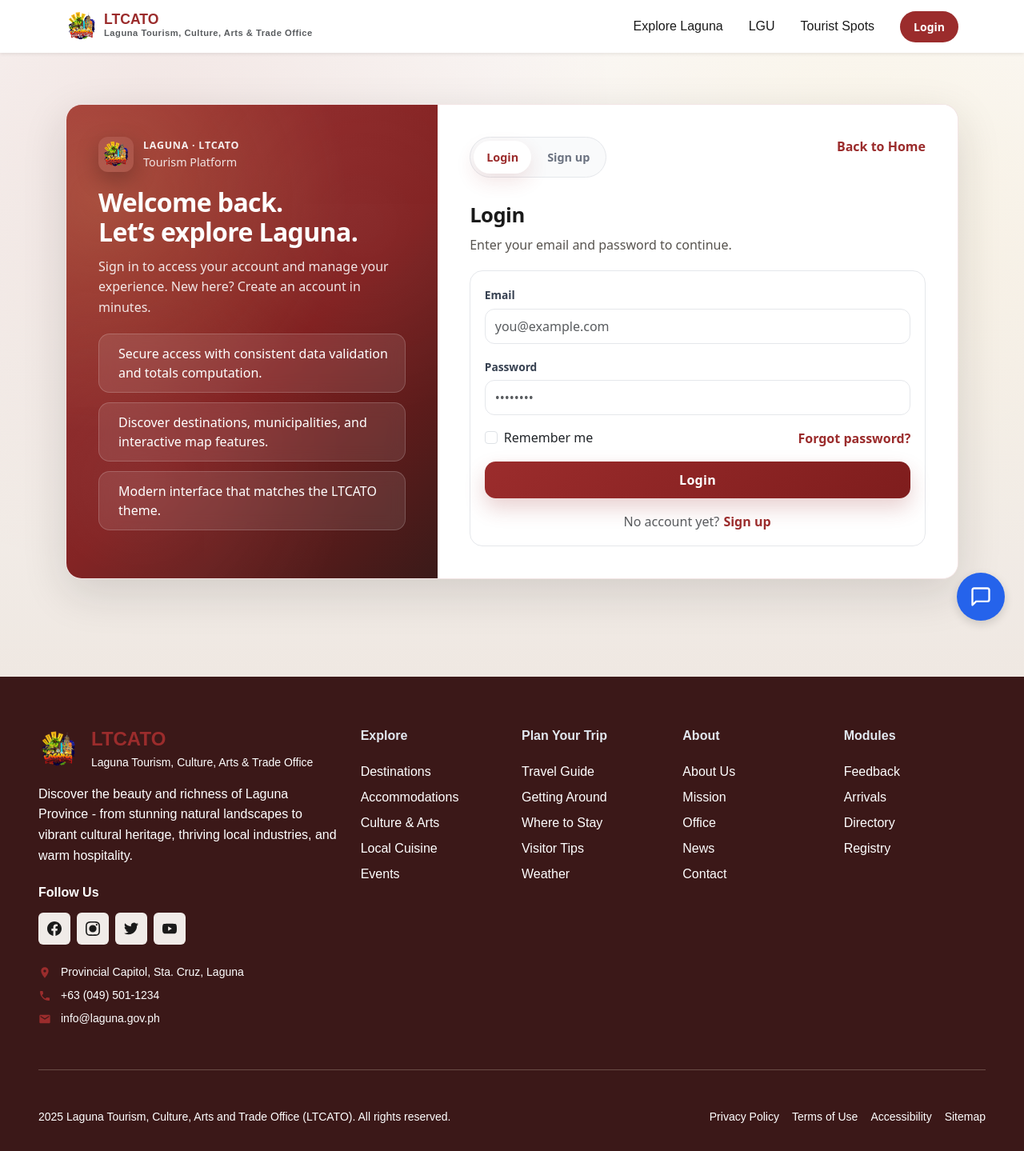
After one commit to LTCATO/ltcato, a Flask app: page /login-signup in a window 1280 px wide. The commit adds this page. Shown: the whole page at 80% size. Run offline with Flask 3, Linux system fonts and the light colour scheme; some libraries are stand-ins or nearby versions.

Commit message:
UI changes 2

```diff
--- a/controller/HomeController.py
+++ b/controller/HomeController.py
@@ -4,8 +4,8 @@ from supabase_client import supabase, service_supabase
 
 def home():
     # # Check if the domain has 'admin' in it
-    #if 'admin-ltcato' in request.host:
-    return render_template('views/admin_landing.html')
+    if 'admin-ltcato' in request.host:
+        return render_template('views/admin_landing.html')
 
     # Otherwise, serve the normal user landing page
     return render_template('views/client/home.html')
@@ -13,6 +13,9 @@ def home():
 
 def explore_map():
     return render_template('views/client/explore_map.html')
+
+def login_signup():
+    return render_template('views/client/login_signup.html')
 
 def destination_details(spot_id):
     """Route to view a dynamic destination detail page"""
--- a/controller/LoginController.py
+++ b/controller/LoginController.py
@@ -2,9 +2,9 @@ from flask import render_template, request, redirect, url_for, flash, session
 from supabase_client import supabase
 
 def login():
-    #if 'admin-ltcato' not in request.host:
-         #flash("Please log in with your administrator account to access the admin portal.", "info")
-         #return redirect(url_for("home_page"))  # Redirect to the public landing page instead of showing the login form
+    if 'admin-ltcato' not in request.host:
+         flash("Please log in with your administrator account to access the admin portal.", "info")
+         return redirect(url_for("home_page"))  # Redirect to the public landing page instead of showing the login form
 
     # If already logged in, redirect to dashboard
     if 'user' in session and session.get('role_name') == 'super_admin':
--- a/routes/routes.py
+++ b/routes/routes.py
@@ -1,4 +1,4 @@
-from controller.HomeController import home, explore_map, destination_details, municipalities, municipality_details, tourist_spots, lara_ai, test_uploader, platform_features, security, lgu_support
+from controller.HomeController import home, explore_map, login_signup, destination_details, municipalities, municipality_details, tourist_spots, lara_ai, test_uploader, platform_features, security, lgu_support
 from controller.LoginController import login, register, logout
 from controller.DashboardController import dashboardIndex, accounts, create_account, update_account, delete_account, lgu_dashboard, tourist_spots as lgu_tourist_spots, lgu_add_spot, lgu_get_spot_data, lgu_edit_spot, lgu_delete_spot
 from controller.ArrivalsController import arrivals
@@ -13,6 +13,10 @@ def register_routes(app):
     @app.route('/explore-map')
     def explore_map_page():
         return explore_map()
+
+    @app.route('/login-signup')
+    def login_signup_page():
+        return login_signup()
 
     @app.route('/destination/<spot_id>')
     def destination_details_page(spot_id):
--- a/templates/include/navbar.html
+++ b/templates/include/navbar.html
@@ -27,6 +27,11 @@
             <a class="nav-link" href="/tourist-spots">Tourist Spots</a>
           </li>
         </ul>
+        <div class="d-flex ms-lg-3 mt-3 mt-lg-0">
+          <a href="/login-signup" class="btn btn-sm px-3 py-2 fw-semibold text-white" style="background: var(--primary); border-radius: 999px;">
+            Login
+          </a>
+        </div>
       </div>
     </div>
 </nav>
--- /dev/null
+++ b/templates/views/client/login_signup.html
@@ -0,0 +1,383 @@
+{% extends 'base.html' %}
+
+{% block title %}Login / Sign up | LTCATO{% endblock %}
+
+{% block style %}
+<style>
+  .auth-page {
+    --auth-primary: var(--primary, #9b2c2c);
+    --auth-bg: var(--background, #faf7f5);
+    --auth-ink: var(--foreground, #1a1a1a);
+    --auth-muted: var(--muted-foreground, #57534e);
+    --auth-border: rgba(155, 44, 44, 0.12);
+    --auth-shadow: 0 18px 55px rgba(26, 26, 26, 0.14);
+    --auth-radius: 1.25rem;
+    min-height: calc(100vh - 20px);
+    background:
+      radial-gradient(circle at 15% 10%, rgba(155, 44, 44, 0.08) 0%, transparent 45%),
+      radial-gradient(circle at 85% 25%, rgba(253, 230, 138, 0.12) 0%, transparent 40%),
+      linear-gradient(180deg, var(--auth-bg) 0%, #efe8e2 100%);
+    padding: clamp(2.25rem, 5vw, 4rem) 0;
+  }
+
+  .auth-shell {
+    border-radius: var(--auth-radius);
+    background: #fff;
+    border: 1px solid var(--auth-border);
+    box-shadow: var(--auth-shadow);
+    overflow: hidden;
+  }
+
+  .auth-aside {
+    position: relative;
+    padding: clamp(1.75rem, 4vw, 2.5rem);
+    background:
+      radial-gradient(ellipse 120% 90% at 10% 20%, rgba(253, 230, 138, 0.18) 0%, transparent 55%),
+      linear-gradient(135deg, rgba(155, 44, 44, 0.96) 0%, #7f1d1d 55%, #1c1917 120%);
+    color: #fff;
+    min-height: 100%;
+  }
+
+  .auth-aside::after {
+    content: "";
+    position: absolute;
+    inset: 0;
+    background-image:
+      radial-gradient(circle at 20% 80%, rgba(255,255,255,0.08) 0%, transparent 45%),
+      radial-gradient(circle at 80% 25%, rgba(255,255,255,0.06) 0%, transparent 45%);
+    pointer-events: none;
+    opacity: 0.9;
+  }
+
+  .auth-aside > * { position: relative; z-index: 1; }
+
+  .auth-brand {
+    display: flex;
+    align-items: center;
+    gap: .75rem;
+    margin-bottom: 1.25rem;
+  }
+
+  .auth-brand img {
+    width: 44px;
+    height: 44px;
+    border-radius: 12px;
+    box-shadow: 0 10px 28px rgba(0,0,0,0.25);
+    background: rgba(255,255,255,0.08);
+    padding: .25rem;
+  }
+
+  .auth-aside h2 {
+    font-weight: 800;
+    letter-spacing: -0.02em;
+    line-height: 1.15;
+    margin-bottom: .75rem;
+  }
+
+  .auth-aside p {
+    color: rgba(255,255,255,0.88);
+    margin-bottom: 1.25rem;
+    line-height: 1.6;
+  }
+
+  .auth-perks {
+    margin: 0;
+    padding: 0;
+    list-style: none;
+    display: grid;
+    gap: .75rem;
+  }
+
+  .auth-perks li {
+    display: flex;
+    gap: .65rem;
+    align-items: flex-start;
+    padding: .75rem .85rem;
+    border-radius: 14px;
+    background: rgba(255,255,255,0.1);
+    border: 1px solid rgba(255,255,255,0.18);
+    backdrop-filter: blur(10px);
+  }
+
+  .auth-perks i {
+    color: #fde68a;
+    font-size: 1.1rem;
+    margin-top: .1rem;
+    flex-shrink: 0;
+  }
+
+  .auth-main {
+    padding: clamp(1.75rem, 4vw, 2.5rem);
+    background: #fff;
+  }
+
+  .auth-tabs {
+    display: inline-flex;
+    border: 1px solid #e5e7eb;
+    border-radius: 999px;
+    background: #f9fafb;
+    padding: .25rem;
+    gap: .25rem;
+    margin-bottom: 1.25rem;
+  }
+
+  .auth-tab {
+    border: 0;
+    background: transparent;
+    padding: .6rem 1rem;
+    border-radius: 999px;
+    font-weight: 800;
+    font-size: .9rem;
+    color: #6b7280;
+    transition: all .2s ease;
+  }
+
+  .auth-tab.active {
+    background: #fff;
+    color: var(--auth-primary);
+    box-shadow: 0 10px 24px rgba(155, 44, 44, 0.12);
+  }
+
+  .auth-title {
+    font-size: 1.6rem;
+    font-weight: 800;
+    letter-spacing: -0.02em;
+    margin-bottom: .35rem;
+    color: var(--auth-ink);
+  }
+
+  .auth-subtitle {
+    color: var(--auth-muted);
+    margin-bottom: 1.25rem;
+  }
+
+  .auth-card {
+    border: 1px solid #e5e7eb;
+    border-radius: 1rem;
+    padding: 1.1rem;
+    background: #fff;
+  }
+
+  .auth-label {
+    font-weight: 700;
+    font-size: .86rem;
+    color: #374151;
+    margin-bottom: .35rem;
+  }
+
+  .auth-input {
+    border-radius: .75rem;
+    min-height: 44px;
+    border: 1px solid #e5e7eb;
+    background: #fff;
+  }
+
+  .auth-input:focus {
+    border-color: rgba(155, 44, 44, 0.45);
+    box-shadow: 0 0 0 .18rem rgba(155, 44, 44, 0.12);
+  }
+
+  .auth-primary-btn {
+    border-radius: .85rem;
+    min-height: 46px;
+    font-weight: 800;
+    letter-spacing: 0.02em;
+    background: linear-gradient(135deg, var(--auth-primary) 0%, #7f1d1d 100%);
+    border: 0;
+    box-shadow: 0 12px 26px rgba(155, 44, 44, 0.22);
+  }
+
+  .auth-primary-btn:hover {
+    box-shadow: 0 18px 34px rgba(155, 44, 44, 0.3);
+    transform: translateY(-1px);
+  }
+
+  .auth-link {
+    color: var(--auth-primary);
+    font-weight: 800;
+    text-decoration: none;
+  }
+
+  .auth-link:hover {
+    text-decoration: underline;
+  }
+
+  .auth-view { display: none; }
+  .auth-view.active { display: block; }
+
+  @media (max-width: 991px) {
+    .auth-aside { border-bottom: 1px solid rgba(255,255,255,0.12); }
+  }
+</style>
+{% endblock %}
+
+{% block content %}
+<section class="auth-page">
+  <div class="container">
+    <div class="auth-shell">
+      <div class="row g-0">
+        <div class="col-lg-5">
+          <aside class="auth-aside h-100">
+            <div class="auth-brand">
+              <img src="{{ url_for('static', filename='images/ltcato-logo.png') }}" alt="LTCATO Logo">
+              <div>
+                <div class="fw-bold" style="letter-spacing: .06em; text-transform: uppercase; font-size: .78rem; opacity: .92;">
+                  Laguna · LTCATO
+                </div>
+                <div style="opacity: .86; font-size: .9rem;">Tourism Platform</div>
+              </div>
+            </div>
+
+            <h2>Welcome back.<br>Let’s explore Laguna.</h2>
+            <p>Sign in to access your account and manage your experience. New here? Create an account in minutes.</p>
+
+            <ul class="auth-perks">
+              <li><i class="ph ph-shield-check" aria-hidden="true"></i><span>Secure access with consistent data validation and totals computation.</span></li>
+              <li><i class="ph ph-map-trifold" aria-hidden="true"></i><span>Discover destinations, municipalities, and interactive map features.</span></li>
+              <li><i class="ph ph-sparkle" aria-hidden="true"></i><span>Modern interface that matches the LTCATO theme.</span></li>
+            </ul>
+          </aside>
+        </div>
+
+        <div class="col-lg-7">
+          <main class="auth-main">
+            <div class="d-flex justify-content-between align-items-start flex-wrap gap-2 mb-2">
+              <div class="auth-tabs" role="tablist" aria-label="Authentication tabs">
+                <button class="auth-tab active" type="button" id="tabLogin" aria-controls="viewLogin" aria-selected="true">
+                  Login
+                </button>
+                <button class="auth-tab" type="button" id="tabSignup" aria-controls="viewSignup" aria-selected="false">
+                  Sign up
+                </button>
+              </div>
+              <a class="auth-link" href="/" title="Back to home">Back to Home</a>
+            </div>
+
+            <!-- Login view -->
+            <div class="auth-view active" id="viewLogin" role="region" aria-labelledby="tabLogin">
+              <div class="mb-3">
+                <div class="auth-title">Login</div>
+                <div class="auth-subtitle">Enter your email and password to continue.</div>
+              </div>
+
+              <div class="auth-card">
+                <form method="POST" action="/login" class="row g-3">
+                  <div class="col-12">
+                    <label class="auth-label">Email</label>
+                    <input class="form-control auth-input" type="email" name="email" autocomplete="email" required placeholder="you@example.com">
+                  </div>
+                  <div class="col-12">
+                    <label class="auth-label">Password</label>
+                    <input class="form-control auth-input" type="password" name="password" autocomplete="current-password" required placeholder="••••••••">
+                  </div>
+                  <div class="col-12 d-flex justify-content-between align-items-center flex-wrap gap-2">
+                    <div class="form-check">
+                      <input class="form-check-input" type="checkbox" value="1" id="rememberMe">
+                      <label class="form-check-label" for="rememberMe">Remember me</label>
+                    </div>
+                    <a class="auth-link" href="/login">Forgot password?</a>
+                  </div>
+                  <div class="col-12">
+                    <button class="btn btn-primary w-100 auth-primary-btn" type="submit">
+                      Login
+                    </button>
+                  </div>
+                  <div class="col-12 text-center text-muted">
+                    No account yet?
+                    <button type="button" class="btn btn-link p-0 align-baseline auth-link" id="linkToSignup">
+                      Sign up
+                    </button>
+                  </div>
+                </form>
+              </div>
+            </div>
+
+            <!-- Signup view -->
+            <div class="auth-view" id="viewSignup" role="region" aria-labelledby="tabSignup">
+              <div class="mb-3">
+                <div class="auth-title">Sign up</div>
+                <div class="auth-subtitle">Create an account to get started.</div>
+              </div>
+
+              <div class="auth-card">
+                <form method="GET" action="/register" class="row g-3">
+                  <div class="col-md-6">
+                    <label class="auth-label">First name</label>
+                    <input class="form-control auth-input" type="text" name="first_name" autocomplete="given-name" placeholder="Juan">
+                  </div>
+                  <div class="col-md-6">
+                    <label class="auth-label">Last name</label>
+                    <input class="form-control auth-input" type="text" name="last_name" autocomplete="family-name" placeholder="Dela Cruz">
+                  </div>
+                  <div class="col-12">
+                    <label class="auth-label">Email</label>
+                    <input class="form-control auth-input" type="email" name="email" autocomplete="email" required placeholder="you@example.com">
+                  </div>
+                  <div class="col-md-6">
+                    <label class="auth-label">Password</label>
+                    <input class="form-control auth-input" type="password" name="password" autocomplete="new-password" required placeholder="Create a password">
+                  </div>
+                  <div class="col-md-6">
+                    <label class="auth-label">Confirm password</label>
+                    <input class="form-control auth-input" type="password" name="confirm_password" autocomplete="new-password" required placeholder="Repeat password">
+                  </div>
+                  <div class="col-12">
+                    <div class="alert alert-warning mb-0" role="alert">
+                      Registration may be restricted depending on your portal settings. If sign up is disabled, please contact the administrator.
+                    </div>
+                  </div>
+                  <div class="col-12">
+                    <button class="btn btn-primary w-100 auth-primary-btn" type="submit">
+                      Create account
+                    </button>
+                  </div>
+                  <div class="col-12 text-center text-muted">
+                    Already have an account?
+                    <button type="button" class="btn btn-link p-0 align-baseline auth-link" id="linkToLogin">
+                      Login
+                    </button>
+                  </div>
+                </form>
+              </div>
+            </div>
+
+          </main>
+        </div>
+      </div>
+    </div>
+  </div>
+</section>
+{% endblock %}
+
+{% block script %}
+<script>
+  (function () {
+    const tabLogin = document.getElementById('tabLogin');
+    const tabSignup = document.getElementById('tabSignup');
+    const viewLogin = document.getElementById('viewLogin');
+    const viewSignup = document.getElementById('viewSignup');
+    const linkToSignup = document.getElementById('linkToSignup');
+    const linkToLogin = document.getElementById('linkToLogin');
+
+    function setView(target) {
+      const isSignup = target === 'signup';
+      tabLogin.classList.toggle('active', !isSignup);
+      tabSignup.classList.toggle('active', isSignup);
+      tabLogin.setAttribute('aria-selected', String(!isSignup));
+      tabSignup.setAttribute('aria-selected', String(isSignup));
+      viewLogin.classList.toggle('active', !isSignup);
+      viewSignup.classList.toggle('active', isSignup);
+      const newHash = isSignup ? '#signup' : '#login';
+      if (location.hash !== newHash) history.replaceState(null, '', newHash);
+    }
+
+    tabLogin.addEventListener('click', () => setView('login'));
+    tabSignup.addEventListener('click', () => setView('signup'));
+    linkToSignup.addEventListener('click', () => setView('signup'));
+    linkToLogin.addEventListener('click', () => setView('login'));
+
+    // Support direct linking
+    if (location.hash === '#signup') setView('signup');
+  })();
+</script>
+{% endblock %}
```
Also changed, not shown: templates/views/client/destination_details.html (+17 -7 lines), templates/views/client/municipalities.html (+78 -16 lines), templates/views/client/municipality_details.html (+48 -11 lines).
